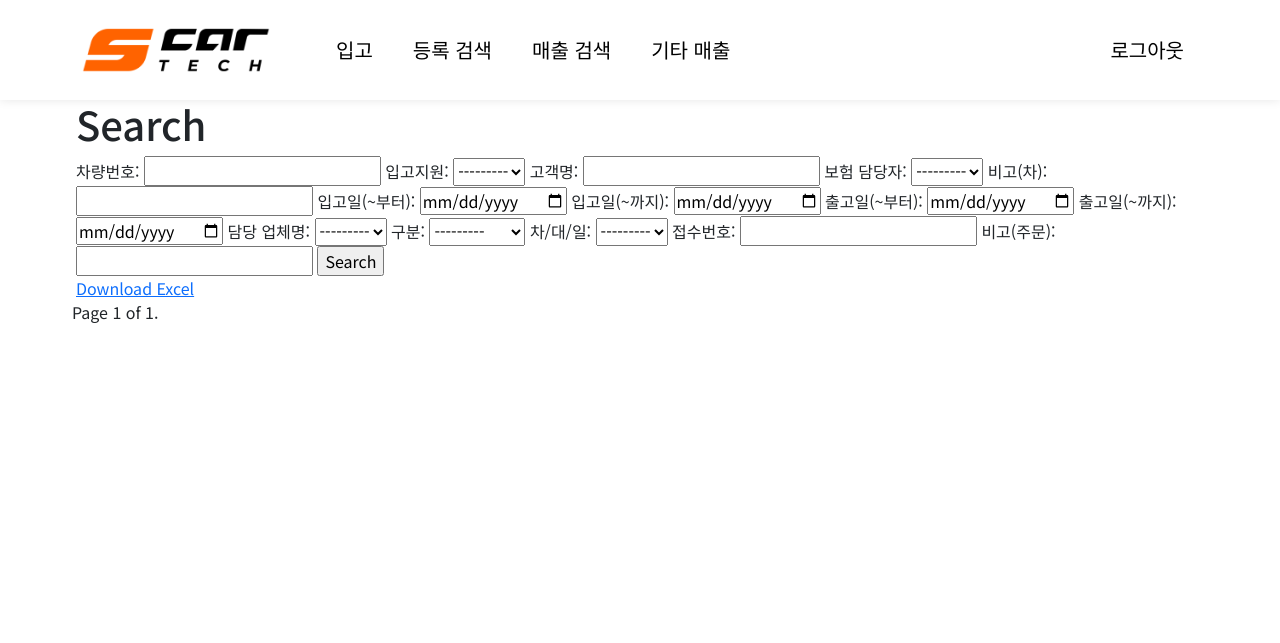
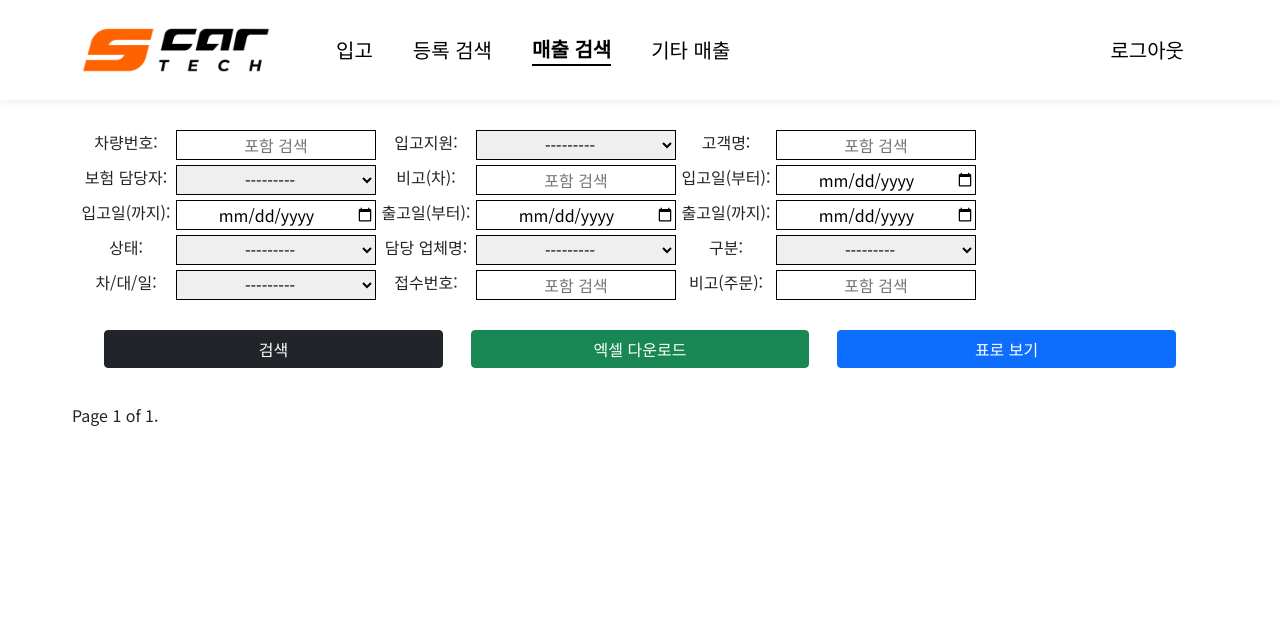
Before and after one commit to mjthepollo/scarmotors, a Django app: page /demand/search_orders/ in a window 1280 px wide. Shown: the top 643 px of the page. Run offline with Django 4.2, Linux system fonts and the light colour scheme; the visitor is signed in with stand-in values (Sample User, id 1); data that the repository does not hold is empty; some libraries are stand-ins or nearby versions.

Commit message:
many changes

```diff
--- a/demand/forms.py
+++ b/demand/forms.py
@@ -42,36 +42,72 @@ class ChargeForm(forms.ModelForm):
 class NewRegisterForm(forms.ModelForm):
     class Meta:
         model = Register
-        exclude = ["RO_number", "real_day_came_out"]
+        fields = ["car_number", "day_came_in", "expected_day_came_out",
+                  "car_model", "abroad_type", "number_of_repair_works",
+                  "number_of_exchange_works", "supporter", "client_name",
+                  "insurance_agent", "phone_number", "rentcar_company_name",
+                  "note", "wash_car"]
         widgets = {
+            'car_number': forms.TextInput(attrs={'placeholder': '12가1234'}),
+            'day_came_in': forms.DateInput(attrs={'type': 'date'}),
+            'expected_day_came_out': forms.DateInput(attrs={'type': 'date'}),
+            'car_model': forms.TextInput(attrs={'placeholder': '아반떼'}),
+            'client_name': forms.TextInput(attrs={'placeholder': '홍길동'}),
+            'phone_number': forms.TextInput(attrs={'placeholder': '01012345678'}),
+            'rentcar_company_name': forms.TextInput(attrs={'placeholder': '에스카렌트'}),
+            'note': forms.Textarea(attrs={'placeholder': '메모, 특이사항 등'}),
+        }
+
+
+class EditRegisterForm(forms.ModelForm):
+    class Meta:
+        model = Register
+        fields = ["car_number", "day_came_in", "expected_day_came_out", "real_day_came_out",
+                  "car_model", "abroad_type", "number_of_repair_works",
+                  "number_of_exchange_works", "supporter", "client_name",
+                  "insurance_agent", "phone_number", "rentcar_company_name",
+                  "note", "unrepaired", "wasted", "wash_car"]
+        widgets = {
+            'car_number': forms.TextInput(attrs={'placeholder': '12가1234'}),
             'day_came_in': forms.DateInput(attrs={'type': 'date'}),
             'expected_day_came_out': forms.DateInput(attrs={'type': 'date'}),
             'real_day_came_out': forms.DateInput(attrs={'type': 'date'}),
+            'car_model': forms.TextInput(attrs={'placeholder': '아반떼'}),
+            'client_name': forms.TextInput(attrs={'placeholder': '홍길동'}),
+            'phone_number': forms.TextInput(attrs={'placeholder': '01012345678'}),
+            'rentcar_company_name': forms.TextInput(attrs={'placeholder': '에스카렌트'}),
+            'note': forms.Textarea(attrs={'placeholder': '메모, 특이사항 등'}),
         }
 
 
 class RegisterFilter(django_filters.FilterSet):
+    RO_number = django_filters.CharFilter(
+        widget=forms.TextInput(attrs={'placeholder': '포함 검색'}),
+        field_name='car_number', lookup_expr='icontains', label="RO번호")
     car_number = django_filters.CharFilter(
+        widget=forms.TextInput(attrs={'placeholder': '포함 검색'}),
         field_name='car_number', lookup_expr='icontains', label="차량번호")
 
     day_came_in__gt = django_filters.DateFilter(
         widget=forms.DateInput(attrs={'type': 'date'}),
-        field_name='day_came_in', lookup_expr='gt', label="입고일(~부터)")
+        field_name='day_came_in', lookup_expr='gt', label="입고일(부터)")
     day_came_in__ls = django_filters.DateFilter(
         widget=forms.DateInput(attrs={'type': 'date'}),
-        field_name='day_came_in', lookup_expr='lt', label="입고일(~까지)")
+        field_name='day_came_in', lookup_expr='lt', label="입고일(까지)")
 
     real_day_came_out__gt = django_filters.DateFilter(
         widget=forms.DateInput(attrs={'type': 'date'}),
-        field_name='real_day_came_out', lookup_expr='gt', label="출고일(~부터)")
+        field_name='real_day_came_out', lookup_expr='gt', label="출고일(부터)")
     real_day_came_out__ls = django_filters.DateFilter(
         widget=forms.DateInput(attrs={'type': 'date'}),
-        field_name='real_day_came_out', lookup_expr='lt', label="출고일(~까지)")
+        field_name='real_day_came_out', lookup_expr='lt', label="출고일(까지)")
 
     client_name = django_filters.CharFilter(
+        widget=forms.TextInput(attrs={'placeholder': '포함 검색'}),
         field_name='client_name', lookup_expr='icontains', label="고객명")
 
     note = django_filters.CharFilter(
+        widget=forms.TextInput(attrs={'placeholder': '포함 검색'}),
         field_name='note', lookup_expr='icontains', label="비고(차)")
 
     class Meta:
@@ -82,23 +118,29 @@ class RegisterFilter(django_filters.FilterSet):
 
 class RegisterFilterForOrderFilter(django_filters.FilterSet):
     car_number = django_filters.CharFilter(
+        widget=forms.TextInput(attrs={'placeholder': '포함 검색'}),
         field_name='car_number', lookup_expr='icontains', label="차량번호")
 
     day_came_in__gt = django_filters.DateFilter(
         widget=forms.DateInput(attrs={'type': 'date'}),
-        field_name='day_came_in', lookup_expr='gt', label="입고일(~부터)")
+        field_name='day_came_in', lookup_expr='gt', label="입고일(부터)")
     day_came_in__ls = django_filters.DateFilter(
         widget=forms.DateInput(attrs={'type': 'date'}),
-        field_name='day_came_in', lookup_expr='lt', label="입고일(~까지)")
+        field_name='day_came_in', lookup_expr='lt', label="입고일(까지)")
 
     real_day_came_out__gt = django_filters.DateFilter(
         widget=forms.DateInput(attrs={'type': 'date'}),
-        field_name='real_day_came_out', lookup_expr='gt', label="출고일(~부터)")
+        field_name='real_day_came_out', lookup_expr='gt', label="출고일(부터)")
     real_day_came_out__ls = django_filters.DateFilter(
         widget=forms.DateInput(attrs={'type': 'date'}),
-        field_name='real_day_came_out', lookup_expr='lt', label="출고일(~까지)")
+        field_name='real_day_came_out', lookup_expr='lt', label="출고일(까지)")
+
+    client_name = django_filters.CharFilter(
+        widget=forms.TextInput(attrs={'placeholder': '포함 검색'}),
+        field_name='client_name', lookup_expr='icontains', label="고객명")
 
     note = django_filters.CharFilter(
+        widget=forms.TextInput(attrs={'placeholder': '포함 검색'}),
         field_name='note', lookup_expr='icontains', label="비고(차)")
 
     class Meta:
@@ -109,20 +151,27 @@ class RegisterFilterForOrderFilter(django_filters.FilterSet):
 
 class OrderFilter(django_filters.FilterSet):
     receipt_number = django_filters.CharFilter(
+        widget=forms.TextInput(attrs={'placeholder': '포함 검색'}),
         field_name='receipt_number', lookup_expr='icontains', label="접수번호")
 
     note = django_filters.CharFilter(
+        widget=forms.TextInput(attrs={'placeholder': '포함 검색'}),
         field_name='note', lookup_expr='icontains', label="비고(주문)")
 
     class Meta:
         model = Order
-        fields = ["charged_company", "charge_type", "order_type"]
+        fields = ["status", "charged_company", "charge_type", "order_type"]
 
 
 class OrderForm(forms.ModelForm):
     class Meta:
         model = Order
-        exclude = ["register", "payment", "charge", "deposit",]
+        fields = ["charge_type", "charged_company",
+                  "order_type", "receipt_number", "fault_ratio"]
+        widgets = {
+            'recipt_number': forms.TextInput(attrs={'placeholder': '12-1234, 회사마다 상이'}),
+            'fault_ratio': forms.NumberInput(attrs={'placeholer': "80"}),
+        }
 
 
 class DepositForm(forms.ModelForm):
--- a/demand/urls.py
+++ b/demand/urls.py
@@ -9,12 +9,18 @@ urlpatterns = [
     path("edit_register/<int:pk>/", views.edit_register, name="edit_register"),
     path("edit_order/<int:pk>/", views.edit_order, name="edit_order"),
     path("search_registers/", views.search_registers, name="search_registers"),
+    path("search_registers_table_view/", views.search_registers_table_view,
+         name="search_registers_table_view"),
     path("registers_to_excel/", views.registers_to_excel,
          name="registers_to_excel"),
     path("search_orders/", views.search_orders, name="search_orders"),
+    path("search_orders_table_view/", views.search_orders_table_view,
+         name="search_orders_table_view"),
     path("order/came_out/<int:pk>/", views.order_came_out, name="order_came_out"),
     path("order/charge/<int:pk>/", views.order_charge, name="order_charge"),
     path("order/deposit/<int:pk>/", views.order_deposit, name="order_deposit"),
+    path("order/make_manually_complete/<int:pk>/",
+         views.make_manually_complete, name="make_manually_complete"),
     path("orders_to_excel/", views.orders_to_excel, name="orders_to_excel"),
     path("extra_sales/", views.extra_sales, name="extra_sales"),
 ]
--- a/demand/views.py
+++ b/demand/views.py
@@ -10,9 +10,9 @@ from django.shortcuts import get_object_or_404, redirect, render
 from django.urls import reverse
 
 from demand.excel_line_info import INDEXES
-from demand.forms import (ChargeForm, DepositForm, NewRegisterForm,
-                          OrderFilter, OrderForm, PaymentForm, RegisterFilter,
-                          RegisterFilterForOrderFilter)
+from demand.forms import (ChargeForm, DepositForm, EditRegisterForm,
+                          NewRegisterForm, OrderFilter, OrderForm, PaymentForm,
+                          RegisterFilter, RegisterFilterForOrderFilter)
 from demand.models import Charge, Deposit, ExtraSales, Order, Payment, Register
 
 temp_lines = [['0123', None, '1-1', pd.Timestamp('2023-01-02 00:00:00'), pd.Timestamp('2023-01-09 00:00:00'), datetime(2023, 1, 13, 0, 0), 11.0, '60저0130', '320D', '수입', None, 1.0, 1.0, '이성도(타)', '김석종/구본준', 1031370900, '보험', 'DB', '자차', '22-7881890', 0.4, 1.0, 230123.0, 565320.0, None, 565320.0, 56532.0, 248740.80000000002, '무상7889', 392000.0, None, None, '카드', '우리', pd.Timestamp('2023-01-13 00:00:00'), 0.0, None, None, None, None, 0.0, None, 392000.0, 35636.36363636365, 356363.63636363635, None, "TEST", '완료', None, None, 1.0, 356363.63636363635, 0.0, 356363.63636363635, 0.0, 356363.63636363635, 0.0],
@@ -43,9 +43,7 @@ temp_lines = [['0123', None, '1-1', pd.Timestamp('2023-01-02 00:00:00'), pd.Time
 
 @login_required
 def new_register(request):
-    register_form = NewRegisterForm(initial={
-        'car_number': "TEST",
-        'day_came_in': date.today()})
+    register_form = NewRegisterForm(initial={'day_came_in': date.today()})
     order_form_factory = modelformset_factory(
         Order, form=OrderForm, extra=1)
     if request.method == "GET":
@@ -84,9 +82,8 @@ def new_register(request):
 
 @login_required
 def edit_register(request, pk):
-
     register = get_object_or_404(Register, pk=pk)
-    register_form = NewRegisterForm(instance=register)
+    register_form = EditRegisterForm(instance=register)
     order_form_factory = modelformset_factory(
         Order, form=OrderForm, extra=0)
     if request.method == "GET":
@@ -97,7 +94,7 @@ def edit_register(request, pk):
             "order_formset": order_formset,
         })
     else:
-        register_form = NewRegisterForm(request.POST, instance=register)
+        register_form = EditRegisterForm(request.POST, instance=register)
         order_formset = order_form_factory(
             request.POST, queryset=register.orders.all())
         if register_form.is_valid():
@@ -165,8 +162,21 @@ def search_registers(request):
     return render(request, "demand/search_registers.html",
                   context={"register_filter": register_filter,
                            "download_url": reverse("demand:registers_to_excel")+"?"+request.GET.urlencode(),
+                           "table_view_url": reverse("demand:search_registers_table_view")+"?"+request.GET.urlencode(),
                            "registers": registers})
 # 차량번호 검색
+
+
+def search_registers_table_view(request):
+    register_filter = RegisterFilter(
+        request.GET, queryset=Register.objects.all())
+    registers = register_filter.qs
+    lines = [order.to_excel_line()
+             for register in registers for order in register.orders.all()]
+    df = pd.DataFrame(lines, columns=INDEXES.values())
+    return render(request, "demand/table_view.html", context={
+        "table": df.to_html(classes="table table-striped table-bordered table-hover")
+    })
 
 
 def registers_to_excel(request):
@@ -199,8 +209,22 @@ def search_orders(request):
     return render(request, "demand/search_orders.html",
                   context={"register_filter": register_filter,
                            "order_filter": order_filter,
+                           "table_view_url": reverse("demand:search_orders_table_view")+"?"+request.GET.urlencode(),
                            "download_url": reverse("demand:orders_to_excel")+"?"+request.GET.urlencode(),
                            "orders": orders})
+
+
+def search_orders_table_view(request):
+    register_filter = RegisterFilterForOrderFilter(
+        request.GET, queryset=Register.objects.all())
+    order_filter = OrderFilter(
+        request.GET, queryset=Order.objects.filter(register__in=register_filter.qs))
+    orders = order_filter.qs
+    lines = [order.to_excel_line() for order in orders]
+    df = pd.DataFrame(lines, columns=INDEXES.values())
+    return render(request, "demand/table_view.html", context={
+        "table": df.to_html(classes="table table-striped table-bordered table-hover")
+    })
 
 
 def orders_to_excel(request):
@@ -278,6 +302,17 @@ def order_deposit(request, pk):
 
 
 @login_required
+def make_manually_complete(request, pk):
+    order = get_object_or_404(Order, pk=pk)
+    order.make_manually_complete()
+    previous_url = request.META.get('HTTP_REFERER', None)
+    if previous_url:
+        return redirect(previous_url)
+    else:
+        return redirect(reverse("demand:search_registers")+"?RO_number="+order.register.RO_number)
+
+
+@login_required
 def extra_sales(request):
     return render(request, "demand/extra_sales.html", context={"extra_sales_queryset": ExtraSales.objects.all()})
 
--- a/static/css/demand/modules/register.css
+++ b/static/css/demand/modules/register.css
@@ -23,7 +23,7 @@
   flex-direction: column;
   justify-content: center;
   align-items: center;
-  width: 70px;
+  width: 80px;
   font-weight: 800;
   height: 30px;
   border-radius: 5px;
@@ -32,7 +32,7 @@
 }
 
 .register_edit.not_complete_class,
-.order_edit.not_complete_class {
+.order_edit.no_charge_class {
   background-color: red;
   color: white;
 }
@@ -44,7 +44,8 @@
 }
 
 .register_edit.complete_class,
-.order_edit.complete_class {
+.order_edit.complete_class,
+.order_edit.manually_complete_class {
   background-color: green;
   color: white;
 }
@@ -54,7 +55,7 @@
   color: white;
 }
 
-.order_edit.no_charge_class {
+.order_edit.not_complete_class {
   background-color: pink;
   color: white;
 }
@@ -95,6 +96,7 @@
   height: 30px;
   border-radius: 5px;
   margin-left: 10px;
+  text-decoration: none;
 }
 
 .order_function.complete_class {
@@ -106,3 +108,9 @@
   background-color: red;
   color: white;
 }
+
+.order_function.make_manually_complete {
+  background-color: black;
+  width: 70px;
+  color: white;
+}
--- /dev/null
+++ b/static/css/demand/search.css
@@ -0,0 +1,37 @@
+@import url("../modules/input.css");
+@import url("modules/register.css");
+
+form {
+  display: flex;
+
+  width: 100%;
+  padding: 30px 0px;
+
+  flex-wrap: wrap;
+}
+form > div {
+  display: flex;
+  justify-content: space-between;
+
+  width: 300px;
+  margin-bottom: 5px;
+}
+form > div > label {
+  display: flex;
+  justify-content: center;
+
+  width: 100px;
+}
+
+input[type="submit"] {
+  height: auto;
+}
+#special_functions {
+  justify-content: space-evenly;
+
+  width: 100%;
+  margin-top: 25px;
+}
+.special_function {
+  width: 30%;
+}
--- a/static/css/modules/header.css
+++ b/static/css/modules/header.css
@@ -39,7 +39,6 @@ header {
   justify-content: center;
   align-items: center;
 
-  height: 100%;
   margin-left: 20px;
   margin-right: 20px;
 
@@ -50,3 +49,8 @@ header {
 
   text-decoration: none;
 }
+
+.header_link.active {
+  border-bottom: 2px solid black;
+  font-weight: 700;
+}
--- /dev/null
+++ b/static/css/modules/input.css
@@ -0,0 +1,17 @@
+input,
+select,
+textarea {
+  border-radius: 0px;
+  width: 200px;
+  height: 30px;
+
+  text-align: center;
+
+  border: 1px solid black;
+}
+input[type="checkbox"] {
+  border-radius: 0px;
+  height: 20px;
+
+  border: 1px solid black;
+}
--- a/templates/demand/extra_sales.html
+++ b/templates/demand/extra_sales.html
@@ -2,7 +2,6 @@
 {% load custom_filters %}{% load static%} {% block css %} {{ block.super }}
 {% endblock css %}
 {% block content %}
-<h1>ExtraSales</h1>
 {% for extra_sales in extra_sales_queryset %}
     <div>
         <h2>{{extra_sales}}</h2>
--- a/templates/demand/modules/order.html
+++ b/templates/demand/modules/order.html
@@ -9,5 +9,8 @@
         <a class="order_function {{order.get_charge_class}}" href="{% url 'demand:order_charge' order.pk %}">청구</a>
         <a class="order_function {{order.get_deposit_class}}" href="{% url 'demand:order_deposit' order.pk %}">입금</a>
         <a class="order_function {{order.get_came_out_class}}" href="{% url 'demand:order_came_out' order.pk %}">출고</a>
+        {% if not order.finished %}
+            <a class="order_function make_manually_complete" href="{% url 'demand:make_manually_complete' order.pk %}">완료 처리</a>
+        {% endif %}
     </div>
 </div>
--- a/templates/demand/search_orders.html
+++ b/templates/demand/search_orders.html
@@ -1,14 +1,16 @@
 {% extends "base.html" %}
 {% load custom_filters %}{% load static%} {% block css %} {{ block.super }}
-<link rel="stylesheet" href="{% static 'css/demand/modules/register.css' %}">
+<link rel="stylesheet" href="{% static 'css/demand/search.css' %}">
 {% endblock css %} {% block content %}
-<h1>Search</h1>
 <form method="GET">
-  {{register_filter.form}}
-  {{order_filter.form}}
-  <input type="submit" value="Search">
+  {{register_filter.form.as_div}}
+  {{order_filter.form.as_div}}
+  <div id="special_functions">
+    <input type="submit" value="검색" class="btn btn-dark special_function">
+    <a class="btn btn-success special_function" href="{{download_url}}" download>엑셀 다운로드</a>
+    <a class="btn btn-primary special_function" href="{{table_view_url}}" target="_blank">표로 보기</a>
+  </div>
 </form>
-<a href="{{download_url}}" download>Download Excel</a>
 {% for order in orders %}
 {% include "demand/modules/register_for_order.html" %}
 {% endfor %}
--- a/templates/modules/header.html
+++ b/templates/modules/header.html
@@ -3,10 +3,14 @@
     <div id="inner_header" class="container">
         <div id="inner_header_left">
             <a id="home_link" href="{% url 'home'%}"><img src="{% static 'images/scar_tech.png'%}"></a>
-            <a class="header_link" href="{% url 'demand:new_register'%}">입고</a>
-            <a class="header_link" href="{% url 'demand:search_registers'%}">등록 검색</a>
-            <a class="header_link" href="{% url 'demand:search_orders'%}">매출 검색</a>
-            <a class="header_link" href="{% url 'demand:extra_sales'%}">기타 매출</a>
+            {% url 'demand:new_register' as url %}
+            <a class="header_link {% if request.path == url %}active{% endif %}" href="{% url 'demand:new_register'%}">입고</a>
+            {% url 'demand:search_registers' as url %}
+            <a class="header_link {% if request.path == url %}active{% endif %}" href="{% url 'demand:search_registers'%}">등록 검색</a>
+            {% url 'demand:search_orders' as url %}
+            <a class="header_link {% if request.path == url %}active{% endif %}" href="{% url 'demand:search_orders'%}">매출 검색</a>
+            {% url 'demand:extra_sales' as url %}
+            <a class="header_link {% if request.path == url %}active{% endif %}" href="{% url 'demand:extra_sales'%}">기타 매출</a>
         </div>
         <div id="inner_header_right">
             <a class="header_link" href="{% url 'logout'%}">로그아웃</a>
```
Also changed, not shown: demand/excel_line_info.py (+8 -7 lines), demand/models.py (+33 -10 lines), static/css/demand/new_register.css (added, +63 -0 lines), static/css/demand/table_view.css (added, +15 -0 lines), static/css/quote.css (deleted, +0 -85 lines), templates/demand/new_register.html (+5 -6 lines), templates/demand/search_registers.html (+8 -5 lines), templates/demand/table_view.html (added, +24 -0 lines), demand/migrations/0027_alter_extrasales_status_alter_order_status.py (added).
